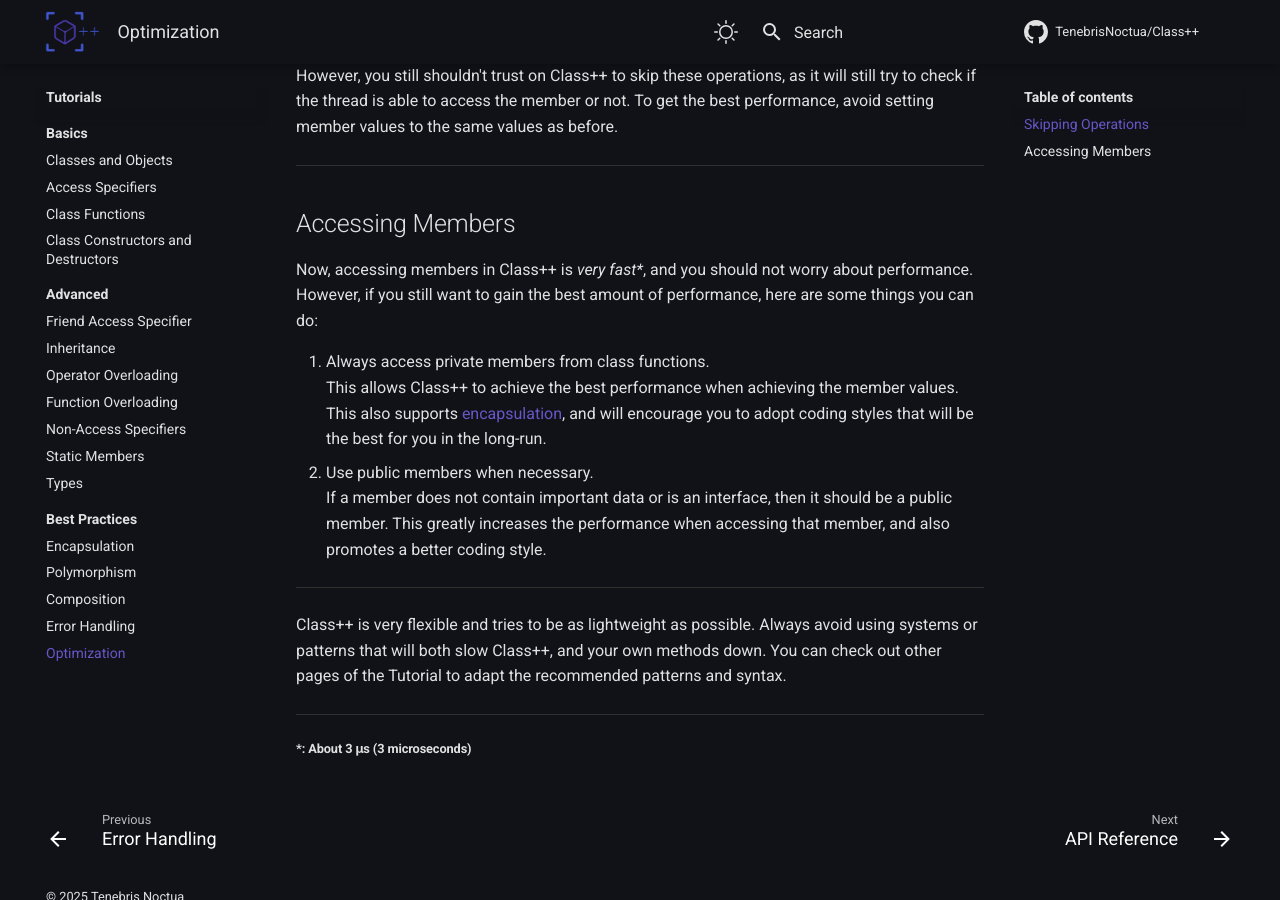
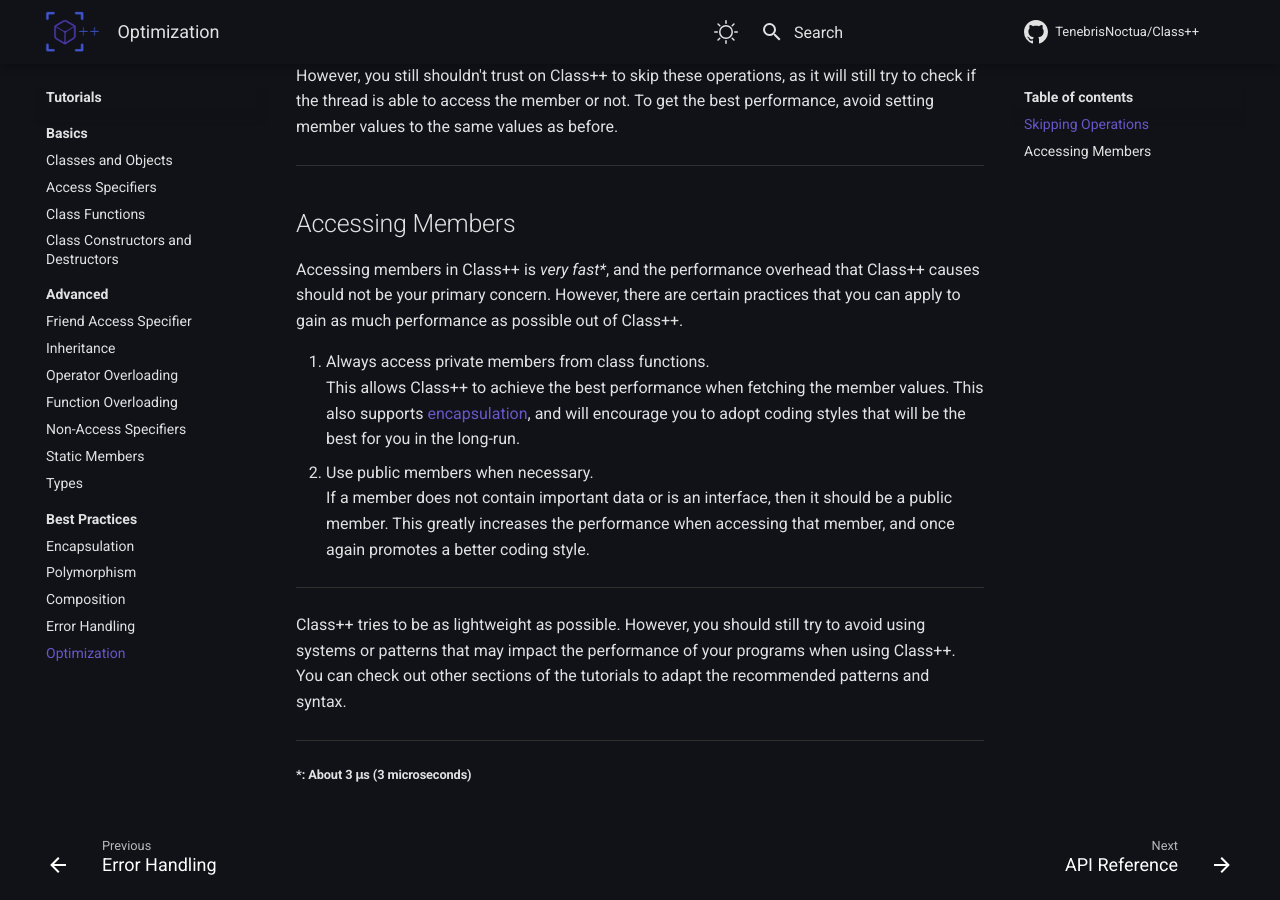
Before and after one commit to TenebrisNoctua/ClassPP, an MkDocs documentation site: the page built from docs/tutorials/best-practices/optimization.md, in a window 1280 px wide and 900 px high, scrolled down 671 px. Built offline with MkDocs 1.6.1 and Material for MkDocs 9.7.7, drawn with Linux system fonts in a browser that asks for light colours; comment, search, counter and statistics services are not loaded; the version menu is left out.

Commit message:
Update the Documentation.

```diff
--- a/docs/tutorials/best-practices/optimization.md
+++ b/docs/tutorials/best-practices/optimization.md
@@ -25,16 +25,16 @@ However, you still shouldn't trust on Class++ to skip these operations, as it wi
 
 ## Accessing Members
 
-Now, accessing members in Class++ is *very fast\**, and you should not worry about performance. However, if you still want to gain the best amount of performance, here are some things you can do:
+Accessing members in Class++ is *very fast\**, and the performance overhead that Class++ causes should not be your primary concern. However, there are certain practices that you can apply to gain as much performance as possible out of Class++.
 
 1. Always access private members from class functions.<br>
-This allows Class++ to achieve the best performance when achieving the member values. This also supports [encapsulation](encapsulation.md), and will encourage you to adopt coding styles that will be the best for you in the long-run.
+This allows Class++ to achieve the best performance when fetching the member values. This also supports [encapsulation](encapsulation.md), and will encourage you to adopt coding styles that will be the best for you in the long-run.
 2. Use public members when necessary.<br>
-If a member does not contain important data or is an interface, then it should be a public member. This greatly increases the performance when accessing that member, and also promotes a better coding style.
+If a member does not contain important data or is an interface, then it should be a public member. This greatly increases the performance when accessing that member, and once again promotes a better coding style.
 
 ----
 
-Class++ is very flexible and tries to be as lightweight as possible. Always avoid using systems or patterns that will both slow Class++, and your own methods down. You can check out other pages of the Tutorial to adapt the recommended patterns and syntax.
+Class++ tries to be as lightweight as possible. However, you should still try to avoid using systems or patterns that may impact the performance of your programs when using Class++. You can check out other sections of the tutorials to adapt the recommended patterns and syntax.
 
 ----
 <h6>*: About 3 μs (3 microseconds)</h6>
```
